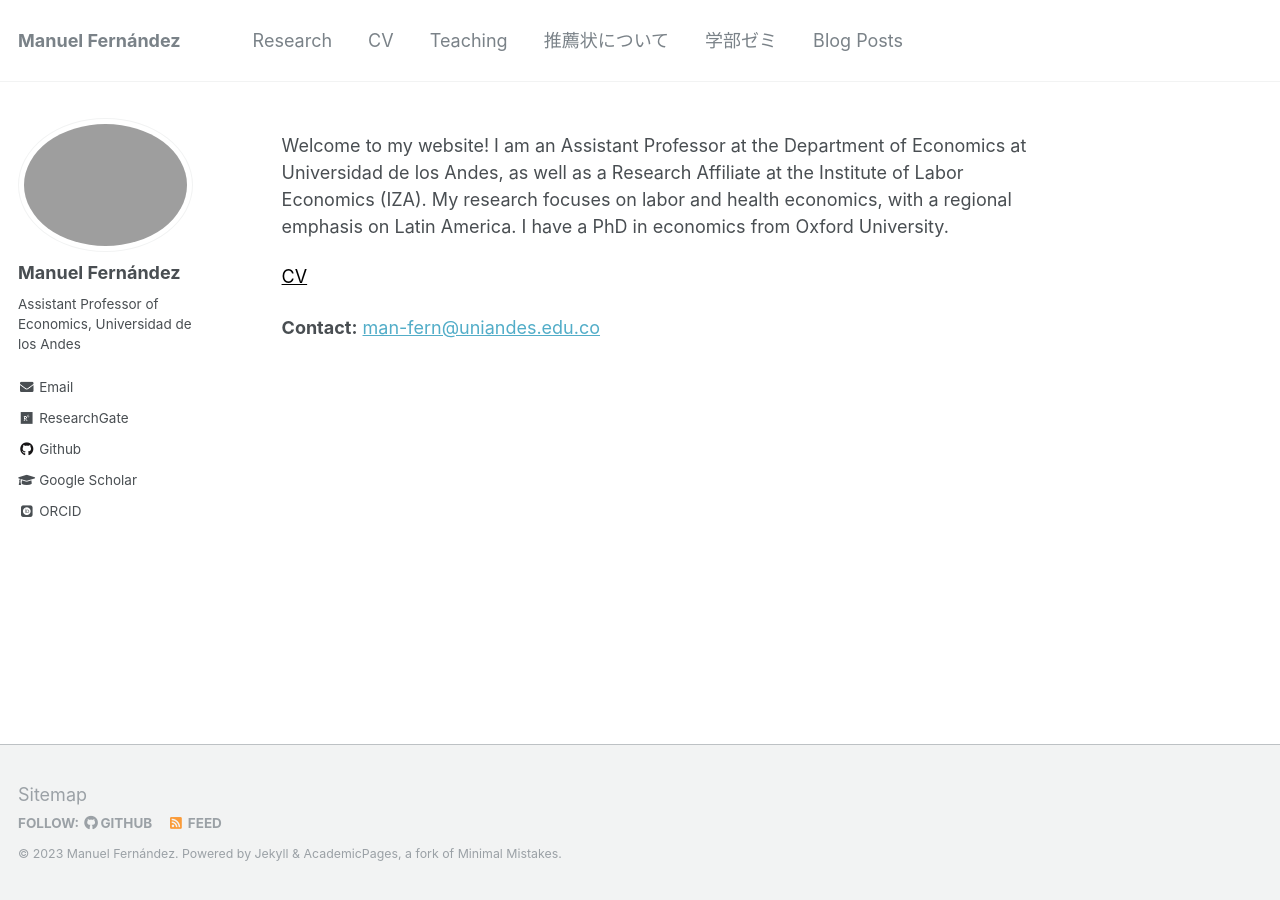
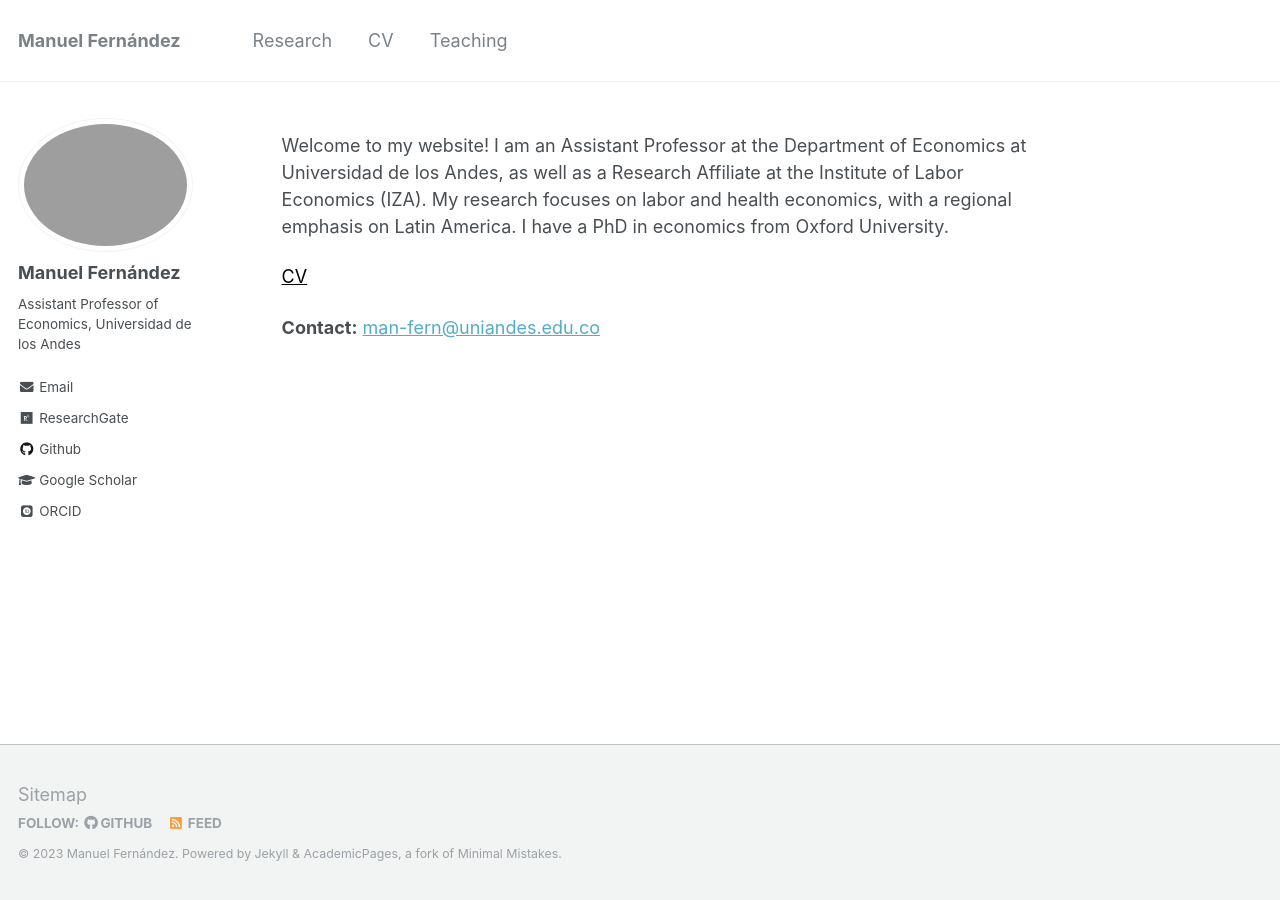
Before and after one commit to man-fern/man-fern.github.io, a Jekyll site: the page built from _pages/about.md, in a window 1280 px wide. Built offline with Jekyll 4.4.1, drawn with Linux system fonts in a browser that asks for light colours; some web fonts are replaced.

Commit message:
Update navigation.yml

```diff
--- a/_data/navigation.yml
+++ b/_data/navigation.yml
@@ -8,12 +8,3 @@ main:
 
   - title: "Teaching"
     url: /teaching/
-
-  - title: "推薦状について"
-    url: /referenceletter/
-
-  - title: "学部ゼミ"
-    url: /undergradseminar/
-
-  - title: "Blog Posts"
-    url: /year-archive/
```
